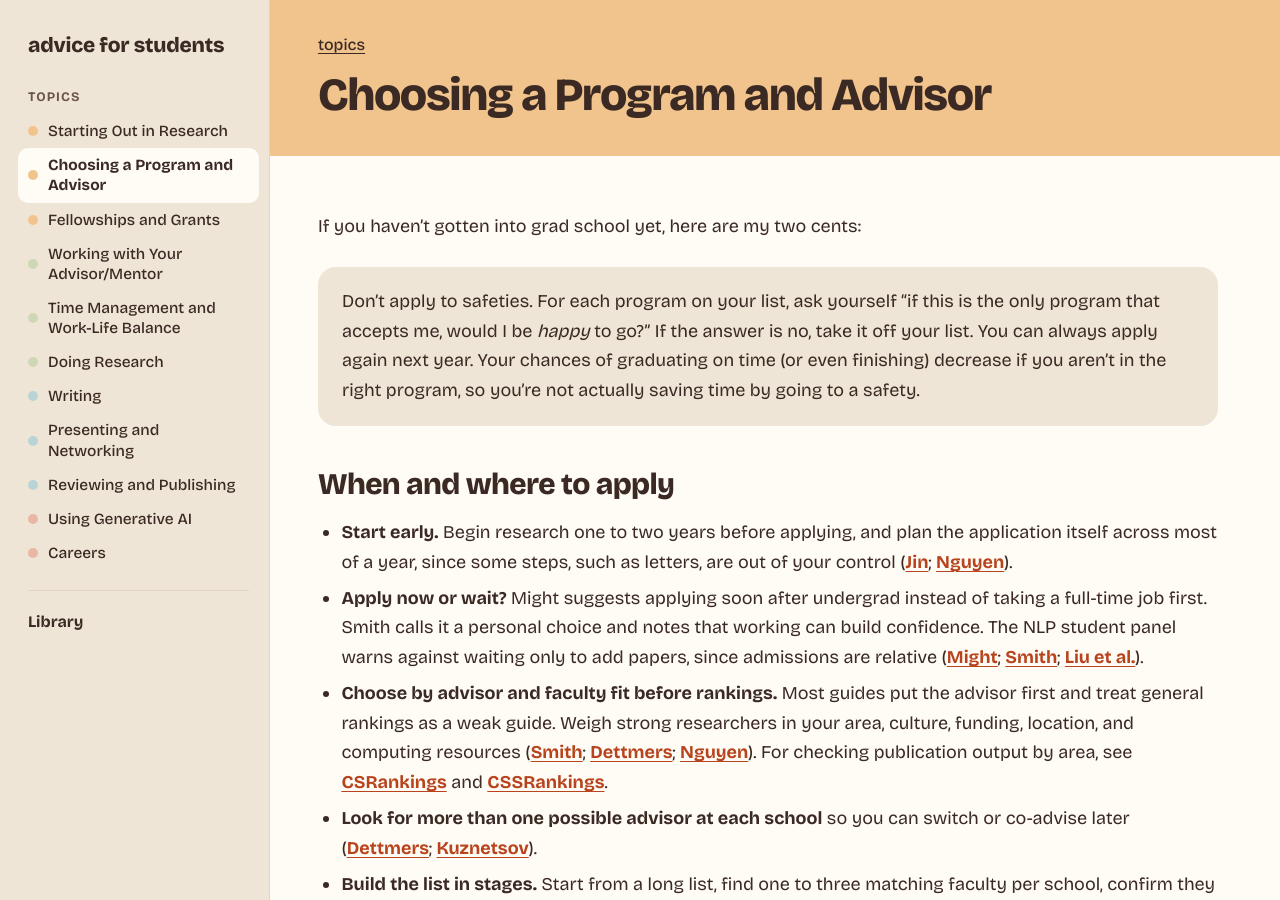
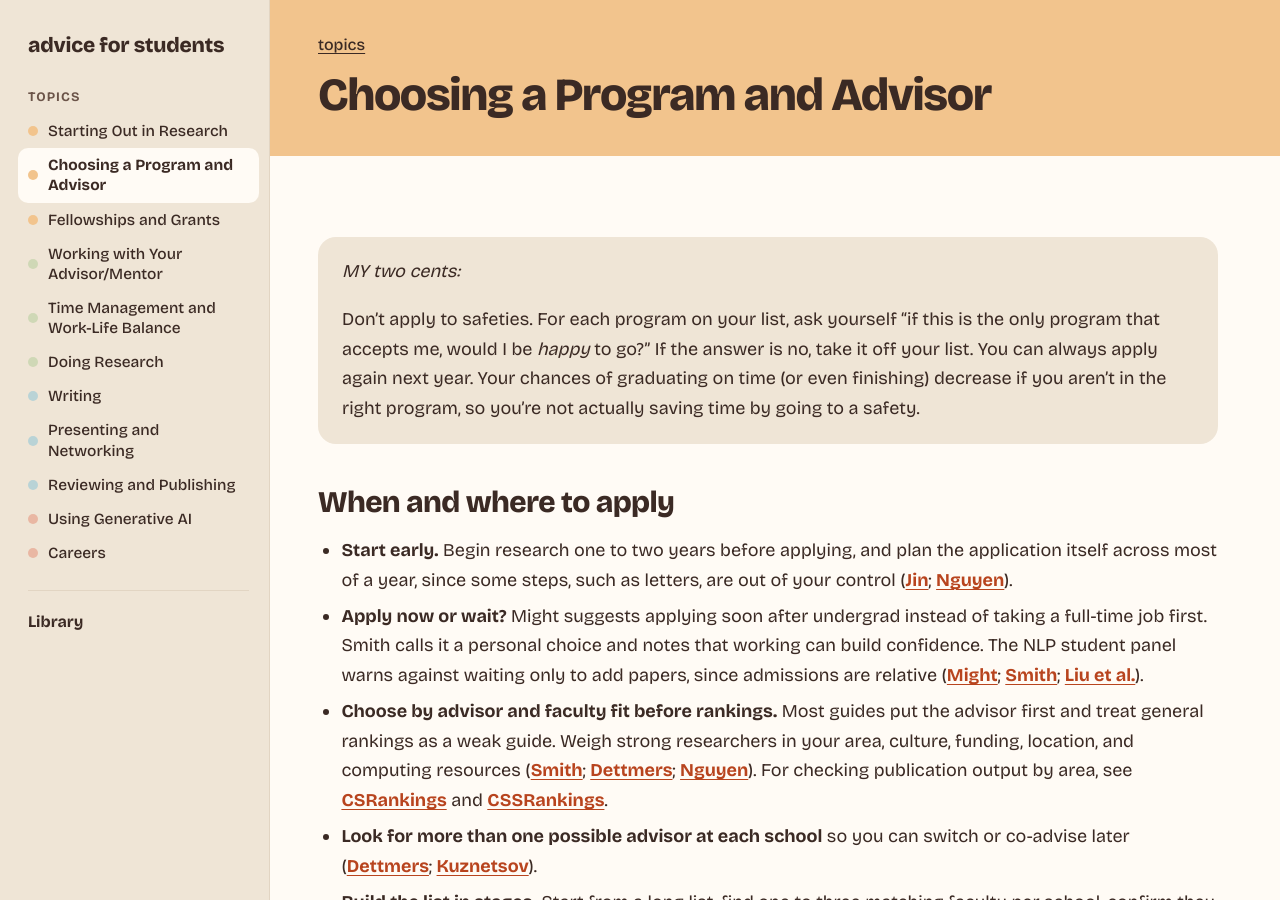
Before and after one commit to merylye/student-advice, a Jekyll site: the page built from topics/choosing.md, in a window 1280 px wide and 900 px high. Built offline with Jekyll 4.4.1, drawn with Linux system fonts in a browser that asks for light colours.

Commit message:
Move two-cents label into the quote box
Co-Authored-By: Claude Opus 5.5 <noreply@anthropic.com>
Claude-Session: https://claude.ai/code/session_01C25QM1QrULTUCEMLhuM8KY

```diff
--- a/topics/choosing.md
+++ b/topics/choosing.md
@@ -3,8 +3,8 @@ title: Choosing a Program and Advisor
 topic: choosing
 ---
 
-If you haven't gotten into grad school yet, here are my two cents:
-
+> *MY two cents:*
+>
 > Don't apply to safeties. For each program on your list, ask yourself "if this is the only program that accepts me, would I be *happy* to go?" If the answer is no, take it off your list. You can always apply again next year. Your chances of graduating on time (or even finishing) decrease if you aren't in the right program, so you're not actually saving time by going to a safety.
 
 ## When and where to apply
```
